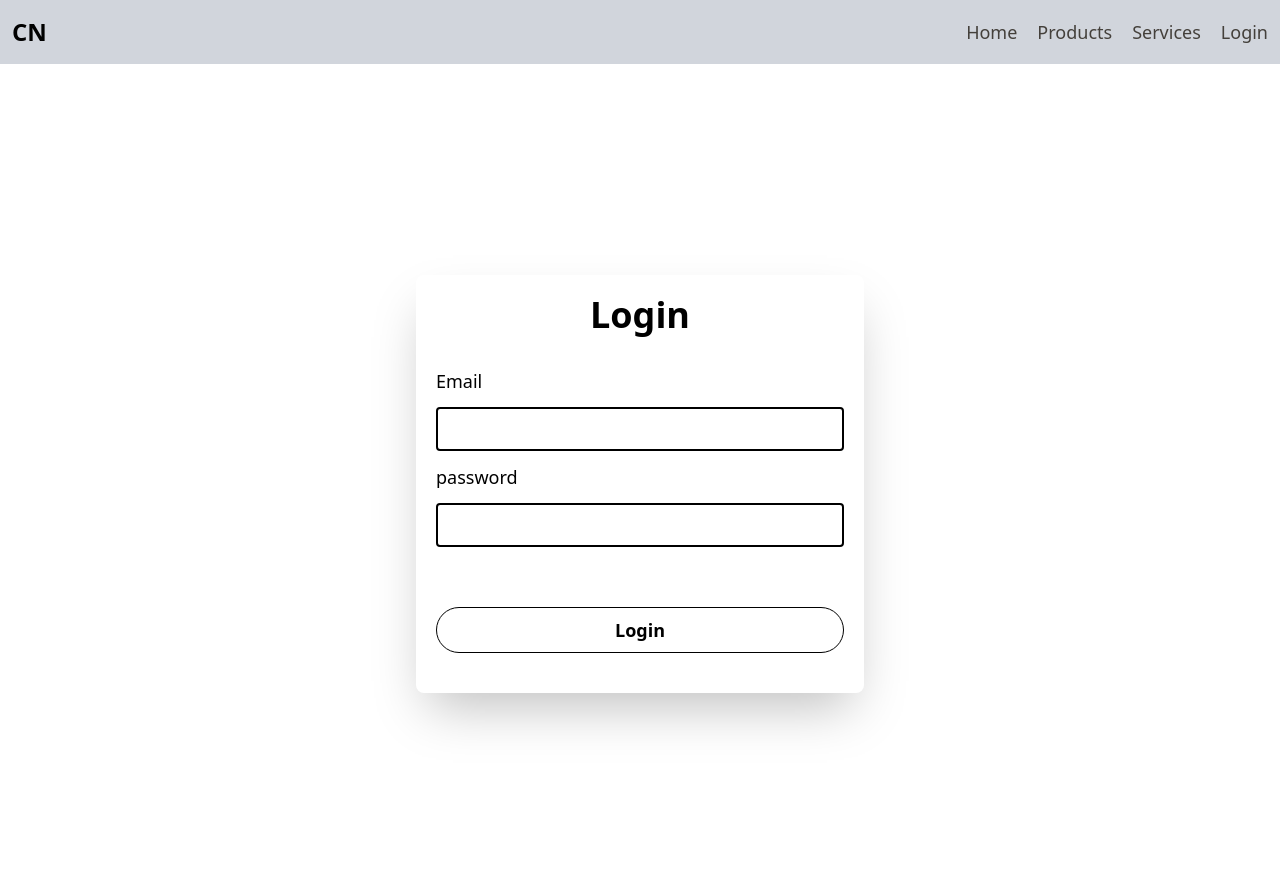
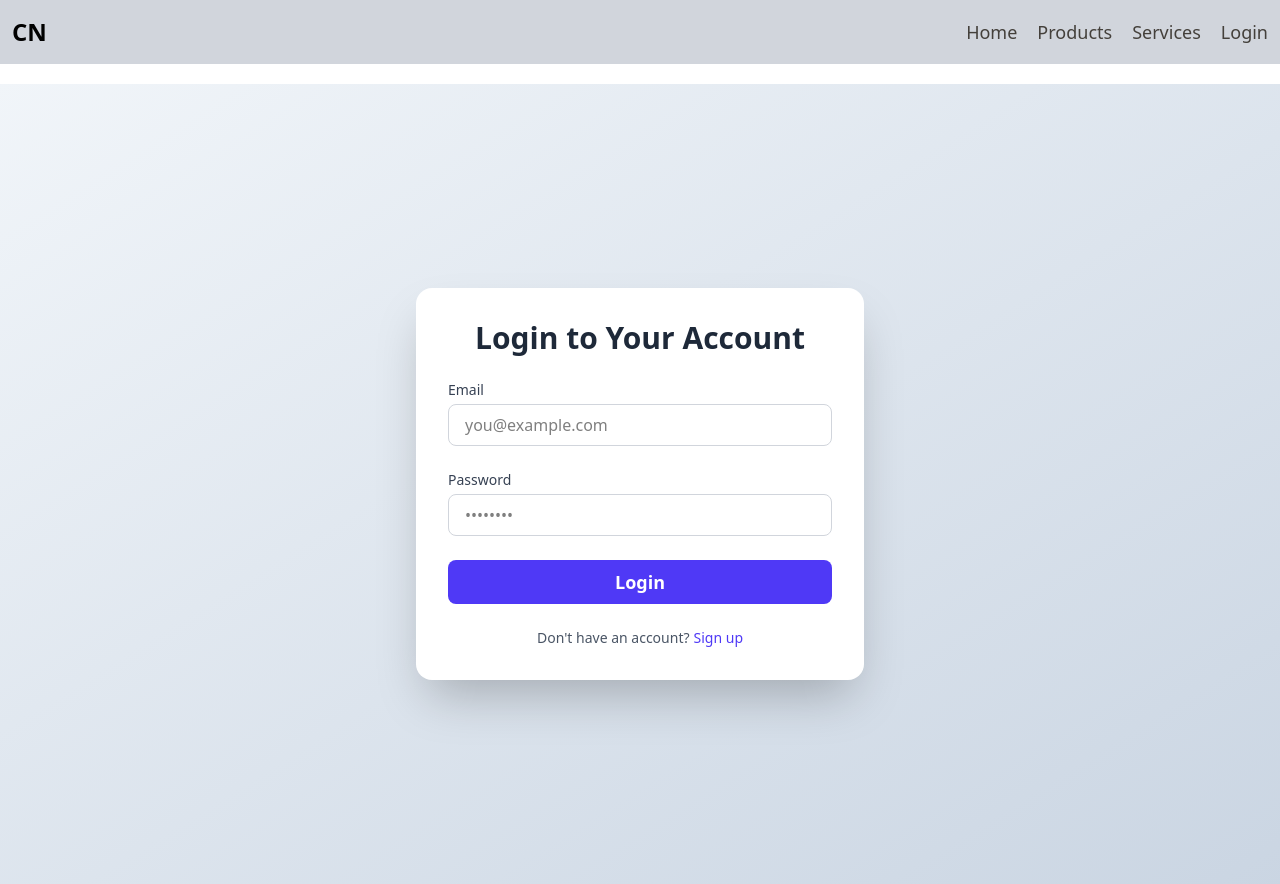
Before and after one commit to BRajendra10/React, a React (Vite) app in the folder react-final-project-1/: page /login in a window 1280 px wide. Built offline with nearby package versions, Linux system fonts and the light colour scheme.

Commit message:
Products are private now and context is applyed

```diff
--- a/react-final-project-1/src/components/Login.jsx
+++ b/react-final-project-1/src/components/Login.jsx
@@ -1,20 +1,51 @@
 import React from 'react'
+import { useContext } from 'react'
+import { FormContext } from '../context/FormContext';
 
 function Login() {
+  const { login, handleLogin } = useContext(FormContext);
+
+  console.log(login, handleLogin);
+
   return (
-    <div className="min-h-screen flex justify-center items-center">
-      <form action="" className="w-[28rem] flex flex-col p-5 rounded-lg shadow-2xl">
-        <h2 className="self-center text-4xl font-semibold mb-5">Login</h2>
+    <div className="min-h-screen flex justify-center items-center bg-gradient-to-br from-slate-100 to-slate-300 px-4">
+      <form className="w-full max-w-md bg-white p-8 rounded-2xl shadow-2xl space-y-6">
+        <h2 className="text-3xl font-bold text-center text-gray-800">Login to Your Account</h2>
 
-        <label htmlFor="email" className="text-lg my-3">Email</label>
-        <input type="email" className="border-2 rounded p-2" />
+        <div className="flex flex-col">
+          <label htmlFor="email" className="text-sm font-medium text-gray-700 mb-1">Email</label>
+          <input
+            type="email"
+            id="email"
+            className="border border-gray-300 rounded-lg px-4 py-2 focus:outline-none focus:ring-2 focus:ring-indigo-500"
+            placeholder="you@example.com"
+          />
+        </div>
 
-        <label htmlFor="password" className="text-lg my-3">password</label>
-        <input type="password" className="border-2 rounded p-2" />
+        <div className="flex flex-col">
+          <label htmlFor="password" className="text-sm font-medium text-gray-700 mb-1">Password</label>
+          <input
+            type="password"
+            id="password"
+            className="border border-gray-300 rounded-lg px-4 py-2 focus:outline-none focus:ring-2 focus:ring-indigo-500"
+            placeholder="••••••••"
+          />
+        </div>
 
-        <button type="submit" className="border p-2 rounded-full text-lg font-semibold hover:bg-stone-950 hover:text-stone-50 duration-700 mt-15 mb-5">Login</button>
+        <button
+          type="submit"
+          className="w-full bg-indigo-600 text-white py-2 rounded-lg font-semibold text-lg hover:bg-indigo-700 transition-all duration-300"
+        >
+          Login
+        </button>
+
+        <p className="text-center text-sm text-gray-600">
+          Don't have an account?
+          <a href="#" className="text-indigo-600 hover:underline ml-1">Sign up</a>
+        </p>
       </form>
     </div>
+
   )
 }
 
--- /dev/null
+++ b/react-final-project-1/src/components/PrivateRoutes.jsx
@@ -0,0 +1,18 @@
+import React from 'react'
+import { useContext } from 'react'
+import { Navigate } from 'react-router-dom'
+import { FormContext } from '../context/FormContext'
+
+function PrivateRoutes({ children }) {
+    const { login } = useContext(FormContext);
+
+    if(login) {
+        return <Navigate to={"/products"} />
+    }else{
+        return <Navigate to={"/login"} />
+    }
+
+  return children;
+}
+
+export default PrivateRoutes
--- /dev/null
+++ b/react-final-project-1/src/context/FormContext.jsx
@@ -0,0 +1,18 @@
+import React from 'react'
+import { createContext, useState } from 'react';
+
+export const FormContext = createContext(false);
+
+export default function FormContextProvider({children}) {
+    const [login, setLogin] = useState(false);
+
+    const handleLogin = () => {
+        setLogin(!login);
+    }
+
+  return (
+    <FormContext.Provider value={{ login, handleLogin }}>
+        {children}
+    </FormContext.Provider>
+  )
+}
--- a/react-final-project-1/src/routes/NavRoutes.jsx
+++ b/react-final-project-1/src/routes/NavRoutes.jsx
@@ -4,12 +4,17 @@ import Home from '../components/Home';
 import Products from '../components/Products';
 import Services from '../components/Services';
 import Login from '../components/Login';
+import PrivateRoutes from '../components/PrivateRoutes';
 
 function NavRoutes() {
     return (
         <Routes>
             <Route path="/" element={<Home />} />
-            <Route path="/products" element={<Products />} />
+            <Route path="/products" element={
+                <PrivateRoutes>
+                    <Products />
+                </PrivateRoutes>
+            } />
             <Route path="/services" element={<Services />} />
             <Route path="/login" element={<Login />} />
         </Routes>
```
Also changed, not shown: react-final-project-1/src/main.jsx (+5 -2 lines).
